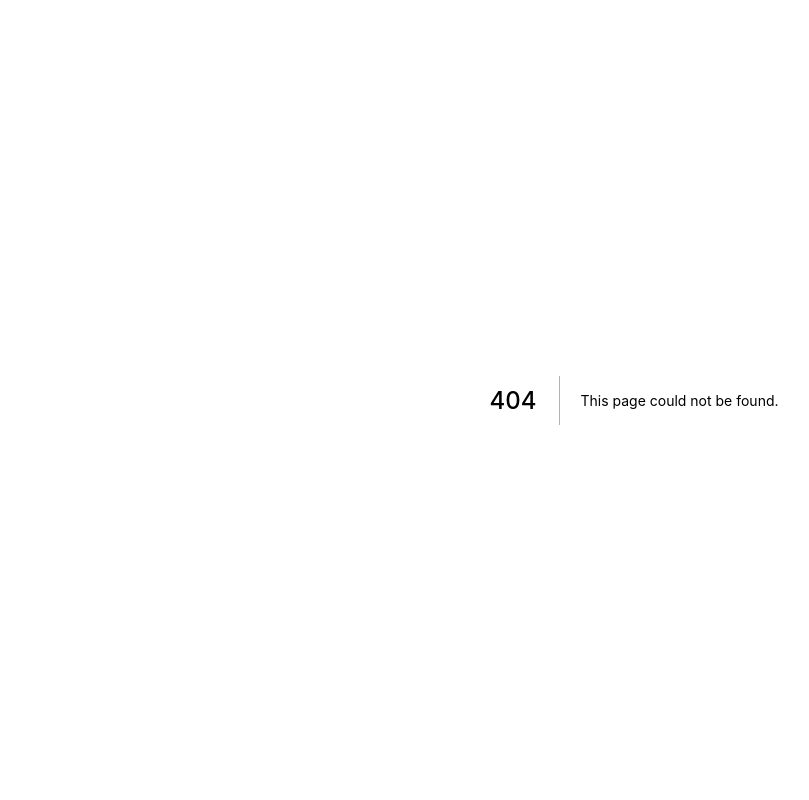
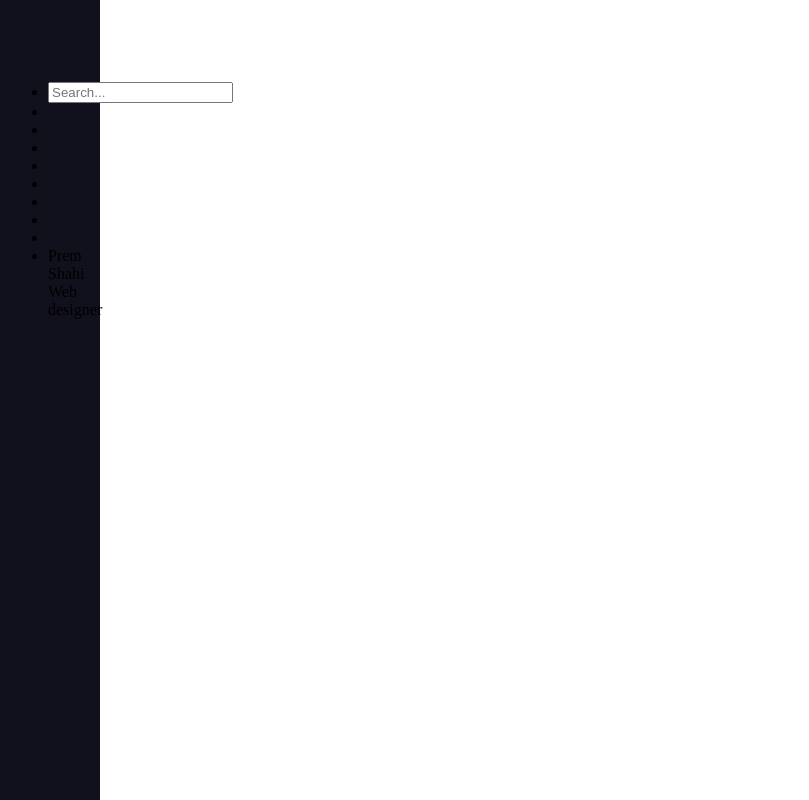
Before and after one commit to tkendi/The-Deliver, a Next.js app: page /example/sidebar in a window 1280 px wide. Before the commit this address had no page. Shown: the whole page, without its empty margins (6-815 px from the left). Built offline with nearby package versions, Linux system fonts and the light colour scheme.

Commit message:
side bar css

```diff
--- /dev/null
+++ b/containers/example/sidebar/sidebar1.tsx
@@ -0,0 +1,197 @@
+import styled from "styled-components";
+
+const SideBar = () => {
+  return (
+    <Wrap>
+      <LogoDetail>
+        <i className="bx bxl-c-plus-plus icon"></i>
+        <LogoName>sidebar</LogoName>
+        <i className="bx bx-menu" id="btn"></i>
+      </LogoDetail>
+      <NavList>
+        <li>
+          <i className="bx bx-search"></i>
+          <input type="text" placeholder="Search..." />
+          <ToolTip>Search</ToolTip>
+        </li>
+        <li>
+          <a href="#">
+            <i className="bx bx-grid-alt"></i>
+            <LinkName>Dashboard</LinkName>
+          </a>
+          <ToolTip>Dashboard</ToolTip>
+        </li>
+        <li>
+          <a href="#">
+            <i className="bx bx-user"></i>
+            <LinkName>User</LinkName>
+          </a>
+          <ToolTip>User</ToolTip>
+        </li>
+        <li>
+          <a href="#">
+            <i className="bx bx-chat"></i>
+            <LinkName>Messages</LinkName>
+          </a>
+          <ToolTip>Messages</ToolTip>
+        </li>
+        <li>
+          <a href="#">
+            <i className="bx bx-pie-chart-alt-2"></i>
+            <LinkName>Analytics</LinkName>
+          </a>
+          <ToolTip>Analytics</ToolTip>
+        </li>
+        <li>
+          <a href="#">
+            <i className="bx bx-folder"></i>
+            <LinkName>File Manager</LinkName>
+          </a>
+          <ToolTip>Files</ToolTip>
+        </li>
+        <li>
+          <a href="#">
+            <i className="bx bx-cart-alt"></i>
+            <LinkName>Order</LinkName>
+          </a>
+          <ToolTip>Order</ToolTip>
+        </li>
+        <li>
+          <a href="#">
+            <i className="bx bx-heart"></i>
+            <LinkName>Saved</LinkName>
+          </a>
+          <ToolTip>Saved</ToolTip>
+        </li>
+        <li>
+          <a href="#">
+            <i className="bx bx-cog"></i>
+            <LinkName>Setting</LinkName>
+          </a>
+          <ToolTip>Setting</ToolTip>
+        </li>
+        <Profile>
+          {/* <!-- show in the setting --> */}
+          <ProfileDetail>
+            {/* <!--<img src="profile.jpg" alt="profileImg">--> */}
+            <NameJob>
+              <Name>Prem Shahi</Name>
+              <Job>Web designer</Job>
+            </NameJob>
+          </ProfileDetail>
+          <i className="bx bx-log-out" id="log_out"></i>
+          <ToolTip>Setting</ToolTip>
+        </Profile>
+      </NavList>
+    </Wrap>
+  );
+};
+
+export default SideBar;
+
+const Wrap = styled.div`
+  position: fixed;
+  left: 0;
+  top: 0;
+  height: 100%;
+  width: 78px;
+  background: #11101d;
+  padding: 6px 14px;
+  z-index: 99;
+  transition: all 0.5s ease;
+  > input {
+    font-size: 15px;
+    color: #fff;
+    font-weight: 400;
+    outline: none;
+    height: 50px;
+    width: 100%;
+    width: 50px;
+    border: none;
+    border-radius: 12px;
+    transition: all 0.5s ease;
+    background: #1d1b31;
+  }
+
+  > li {
+    position: relative;
+    margin: 8px 0;
+    list-style: none;
+  }
+
+  > i {
+    color: #fff;
+    height: 60px;
+    min-width: 50px;
+    font-size: 28px;
+    text-align: center;
+    line-height: 60px;
+  }
+
+  :hover {
+    > li {
+      background: #fff;
+    }
+  }
+`;
+
+const LogoDetail = styled.div`
+  height: 60px;
+  display: flex;
+  align-items: center;
+  position: relative;
+`;
+
+const LogoName = styled.div`
+  height: 60px;
+  display: flex;
+  align-items: center;
+  position: relative;
+  color: #fff;
+  font-size: 20px;
+  font-weight: 600;
+  opacity: 0;
+  transition: all 0.5s ease;
+`;
+
+const NavList = styled.ul``;
+
+const ToolTip = styled.span`
+  position: absolute;
+  top: -20px;
+  left: calc(100% + 15px);
+  z-index: 3;
+  background: #fff;
+  box-shadow: 0 5px 10px rgba(0, 0, 0, 0.3);
+  padding: 6px 12px;
+  border-radius: 4px;
+  font-size: 15px;
+  font-weight: 400;
+  opacity: 0;
+  pointer-events: none;
+  transition: 0s;
+`;
+
+const LinkName = styled.span`
+  color: #fff;
+  font-size: 15px;
+  font-weight: 400;
+  white-space: nowrap;
+  opacity: 0;
+  pointer-events: none;
+  transition: 0.4s;
+  :hover {
+    transition: all 0.5s ease;
+    color: #11101d;
+  }
+`;
+
+const Profile = styled.li``;
+
+const ProfileDetail = styled.div``;
+
+const NameJob = styled.div``;
+
+const Name = styled.div``;
+
+const Job = styled.div``;
--- /dev/null
+++ b/pages/example/sidebar/index.tsx
@@ -0,0 +1,5 @@
+import SideBarContainer from "containers/example/sidebar/sidebar1";
+
+const ExampleSideBarPage = () => <SideBarContainer />;
+
+export default ExampleSideBarPage;
```
